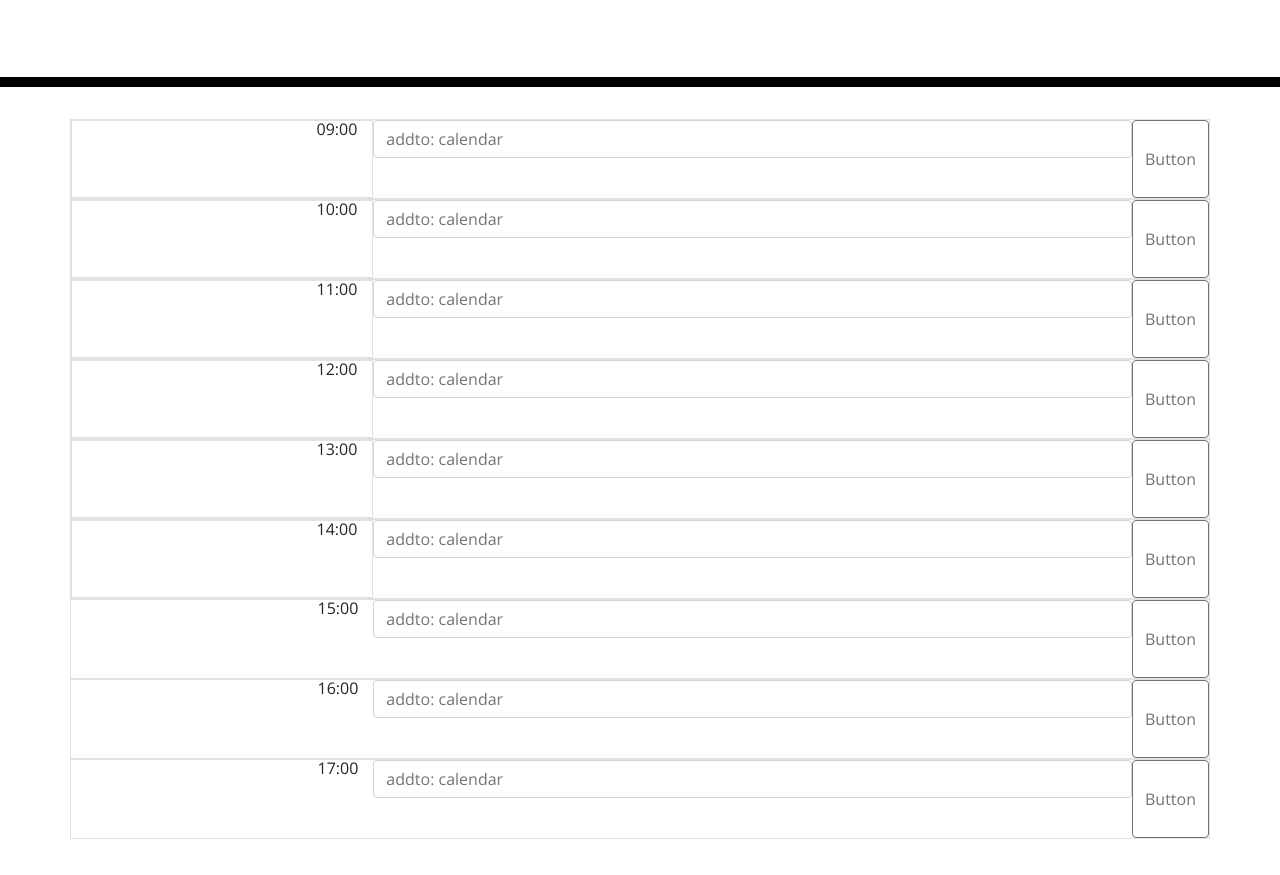
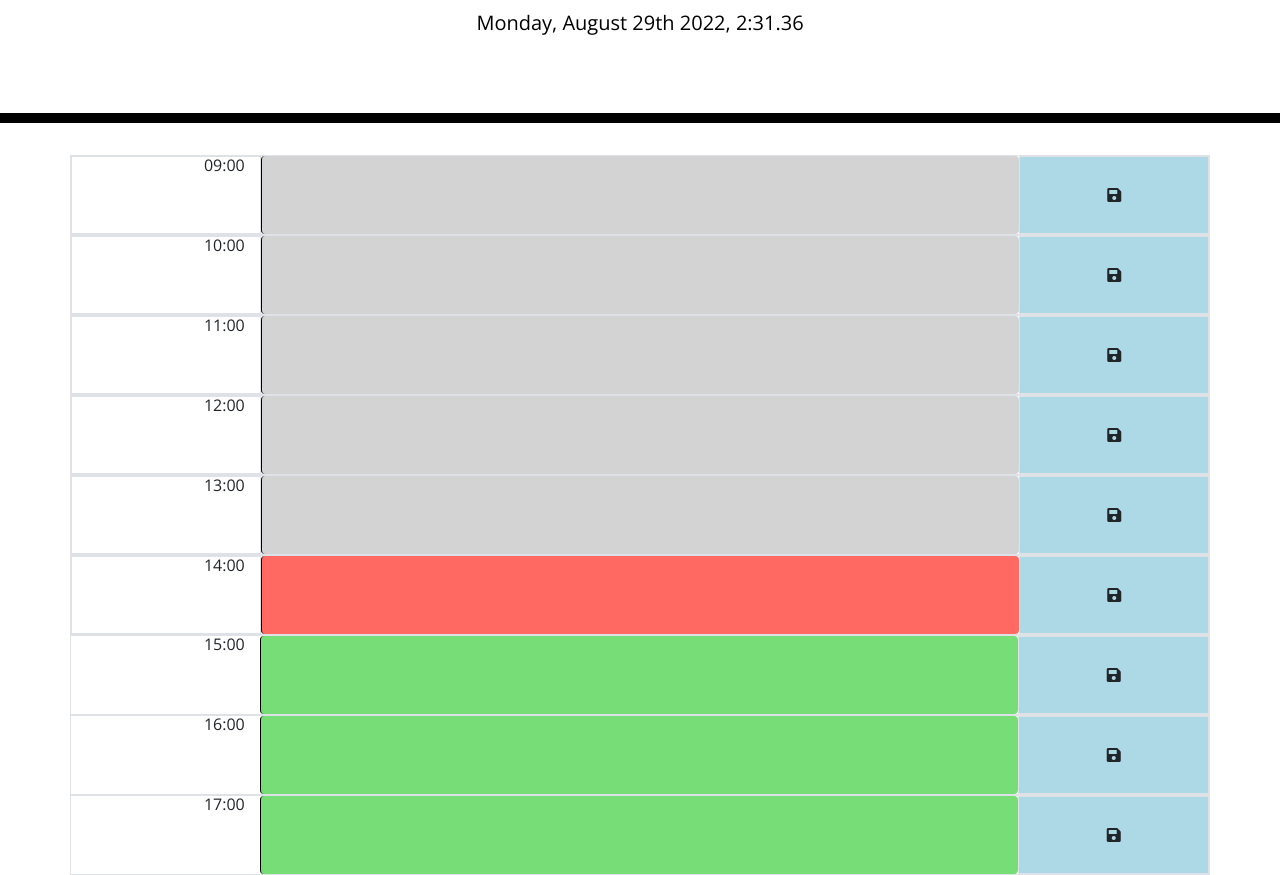
Before and after one commit to tedtalktimmy/work-day-scheduler, a plain HTML site: page index.html in a window 1280 px wide. Shown: the part 181-1056 px from the top of the page. Before the commit the page ends 1020 px from the top, so only its background shows below. Drawn offline with nearby package versions, Linux system fonts and the light colour scheme; files that its build step writes are made by us from their sources.

Commit message:
struggling to get javascript to link, reviewed for errors and variable name typos, readjusted a few things, its finally starting to work

```diff
--- a/assets/css/style.css
+++ b/assets/css/style.css
@@ -4,7 +4,7 @@ body {
   line-height: 1;
 }
 
-textarea {
+.form-control {
   background: transparent;
   border: none;
   resize: none;
@@ -19,6 +19,10 @@ textarea {
   color: black;
   border-radius: 0;
   border-bottom: 10px solid black;
+}
+
+.save-container {
+  background-color: lightblue;
 }
 
 .description {
--- a/assets/js/script.js
+++ b/assets/js/script.js
@@ -0,0 +1,68 @@
+
+// this tells current time on the page
+function updateTime() {
+    var today = moment();
+
+    $("#currentDay").text(today.format("dddd, MMMM Do YYYY, h:mm.s"));
+
+    var now = moment().format('kk');
+
+
+    for (var i = 0; i < scheduleElArray.length; i++) {
+        scheduleElArray[i].removeClass("future past present");
+        if (now > scheduleElArray[i].data("hour")) {
+            scheduleElArray[i].addClass("past");
+        } else if (now === scheduleElArray[i].attr("data-hour")) {
+            scheduleElArray[i].addClass("present");
+        } else {
+            scheduleElArray[i].addClass("future");
+        }
+    }
+};
+
+var saveBtn = $(".save-icon");
+var containerEl = $(".container");
+var cal9am = $("#9AM");
+var cal10am = $("#10AM");
+var cal11am = $("#11AM");
+var cal12pm = $("#12PM");
+var cal1pm = $("#1PM");
+var cal2pm = $("#2PM");
+var cal3pm = $("#3PM");
+var cal4pm = $("#4PM");
+var cal5pm = $("#5PM");
+
+
+var scheduleElArray = [
+    cal9am,
+    cal10am,
+    cal11am,
+    cal12pm,
+    cal1pm,
+    cal2pm,
+    cal3pm,
+    cal4pm,
+    cal5pm,
+];
+
+renderLastRegistered();
+updateTime();
+setInterval(updateTime, 1000);
+
+function renderLastRegistered() {
+    for (var el of scheduleElArray) {
+        el.val(localStorage.getItem("time block " + el.data("hour")));
+    }
+}
+
+
+function handleFormSubmit(event) {
+    event.preventDefault();
+
+    var btnClick = $(event.currentTarget);
+    var targetText = btnClick.siblings("texarea");
+    var targetTimeBlock = targetText.data("hour");
+
+    localStorage.setItem("time block " + targetTimeBlock, targetText.val());
+}
+saveBtn.on("click", handleFormSubmit);
--- a/index.html
+++ b/index.html
@@ -9,7 +9,7 @@
   <link rel="stylesheet" href="https://use.fontawesome.com/releases/v5.8.1/css/all.css"
     integrity="sha384-50oBUHEmvpQ+1lW4y57PTFmhCaXp0ML5d60M1M7uH2+nqUivzIebhndOJK28anvf" crossorigin="anonymous" />
   <link href="https://fonts.googleapis.com/css?family=Open+Sans&display=swap" rel="stylesheet" />
-  <link rel="stylesheet" href="style.css" />
+  <link rel="stylesheet" href="./assets/css/style.css" />
   <title>Work Day Scheduler</title>
 </head>
 
@@ -21,72 +21,65 @@
   </header>
   <div class="container">
     <!-- Timeblocks go here -->
-     <div class="row row-col-3 border">
+    <div class="row row-col-3 border">
       <section class="col text-right border">09:00</section>
-      <input type="text" class="form-control col-8" id="9am" data-hour="09" placeholder="addto: calendar"
-        aria-label="Example text with button addon" aria-describedby="button-addon1">
-      <button class="btn btn-outline-secondary" type="button" id="button-addon1">Button</button>
+      <textarea class="form-control col-8" type="text" id="9AM" data-hour="09"></textarea>
+        <div class="col border d-flex align-items-center justify-content-center save-container save-icon fas fa-save"></div>
     </div>
 
     <div class="row row-col-3 border">
       <section class="col text-right border">10:00</section>
-      <input type="text" class="form-control col-8" id="10am" data-hour="10" placeholder="addto: calendar" aria-label="Recipient's username"
-        aria-describedby="button-addon2">
-      <button class="btn btn-outline-secondary" type="button" id="button-addon2">Button</button>
+      <textarea class="form-control col-8" type="text" id="10AM" data-hour="10"></textarea>
+        <div class="col border d-flex align-items-center justify-content-center save-container save-icon fas fa-save"></div>
     </div>
 
     <div class="row row-col-3 border">
       <section class="col text-right border">11:00</section>
-      <input type="text" class="form-control col-8" id="11am" data-hour="11" placeholder="addto: calendar"
-        aria-label="Example text with two button addons">
-      <button class="btn btn-outline-secondary" type="button">Button</button>
+      <textarea class="form-control col-8" type="text" id="11AM" data-hour="11"></textarea>
+        <div class="col border d-flex align-items-center justify-content-center save-container save-icon fas fa-save"></div>
     </div>
 
     <div class="row row-col-3 border">
       <section class="col text-right border">12:00</section>
-      <input type="text" class="form-control col-8" id="12pm" data-hour="12" placeholder="addto: calendar"
-        aria-label="Recipient's username with two button addons">
-      <button class="btn btn-outline-secondary" type="button">Button</button>
+         <textarea class="form-control col-8" type="text" id="12PM" data-hour="12"></textarea>
+        <div class="col border d-flex align-items-center justify-content-center save-container save-icon fas fa-save"></div>
     </div>
     <div class="row row-col-3 border">
       <section class="col text-right border">13:00</section>
-      <input type="text" class="form-control col-8" id="1pm" data-hour="13" placeholder="addto: calendar"
-        aria-label="Example text with button addon" aria-describedby="button-addon1">
-      <button class="btn btn-outline-secondary" type="button" id="button-addon1">Button</button>
+      <textarea class="form-control col-8" type="text" id="1PM" data-hour="13"></textarea>
+        <div class="col border d-flex align-items-center justify-content-center save-container save-icon fas fa-save"></div>
     </div>
 
     <div class="row row-col-3 border">
       <section class="col text-right border">14:00</section>
-      <input type="text" class="form-control col-8" id="2pm" data-hour="14" placeholder="addto: calendar" aria-label="Recipient's username"
-        aria-describedby="button-addon2">
-      <button class="btn btn-outline-secondary" type="button" id="button-addon2">Button</button>
+      <textarea class="form-control col-8" type="text" id="2PM" data-hour="14"></textarea>
+        <div class="col border d-flex align-items-center justify-content-center save-container save-icon fas fa-save"></div>
     </div>
 
     <div class="row row-col-3 border">
       <section class="col text-right">15:00</section>
-      <input type="text" class="form-control col-8" id="3pm" data-hour="15" placeholder="addto: calendar"
-        aria-label="Example text with two button addons">
-      <button class="btn btn-outline-secondary" type="button">Button</button>
+      <textarea class="form-control col-8" type="text" id="3PM" data-hour="15"></textarea>
+        <div class="col border d-flex align-items-center justify-content-center save-container save-icon fas fa-save"></div>
     </div>
 
     <div class="row row-col-3 border">
       <section class="col text-right">16:00</section>
-      <input type="text" class="form-control col-8" id="4pm" data-hour="16" placeholder="addto: calendar"
-        aria-label="Recipient's username with two button addons">
-      <button class="btn btn-outline-secondary" type="button">Button</button>
+      <textarea class="form-control col-8" type="text" id="4PM" data-hour="16"></textarea>
+        <div class="col border d-flex align-items-center justify-content-center save-container save-icon fas fa-save"></div>
     </div>
 
     <div class="row row-col-3 border">
       <section class="col text-right">17:00</section>
-      <input type="text" class="form-control col-8" id="5pm" data-hour="17" placeholder="addto: calendar"
-        aria-label="Recipient's username with two button addons">
-      <button class="btn btn-outline-secondary" type="button">Button</button>
+      <textarea class="form-control col-8" type="text" id="5PM" data-hour="17"></textarea>
+        <div class="col border d-flex align-items-center justify-content-center save-container save-icon fas fa-save"></div>
     </div>
 
   </div>
 
   <script src="https://cdnjs.cloudflare.com/ajax/libs/jquery/3.2.1/jquery.min.js"></script>
-  <script src="https://cdnjs.cloudflare.com/ajax/libs/moment.js/2.24.0/moment.min.js"></script>
+  <script src="https://cdnjs.cloudflare.com/ajax/libs/moment.js/2.24.0/moment.min.js">
+  </script>
+  <script src="./assets/js/script.js"></script>
 </body>
 
 </html>
```
